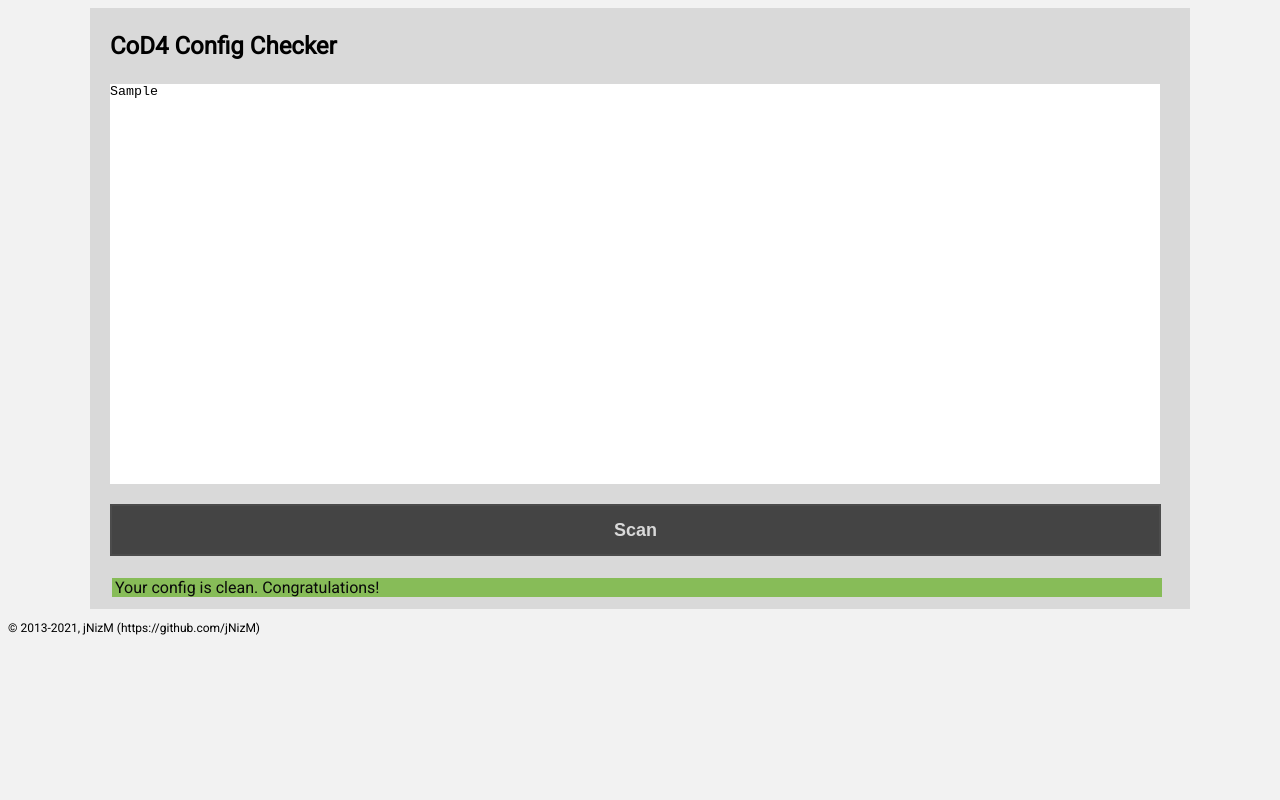
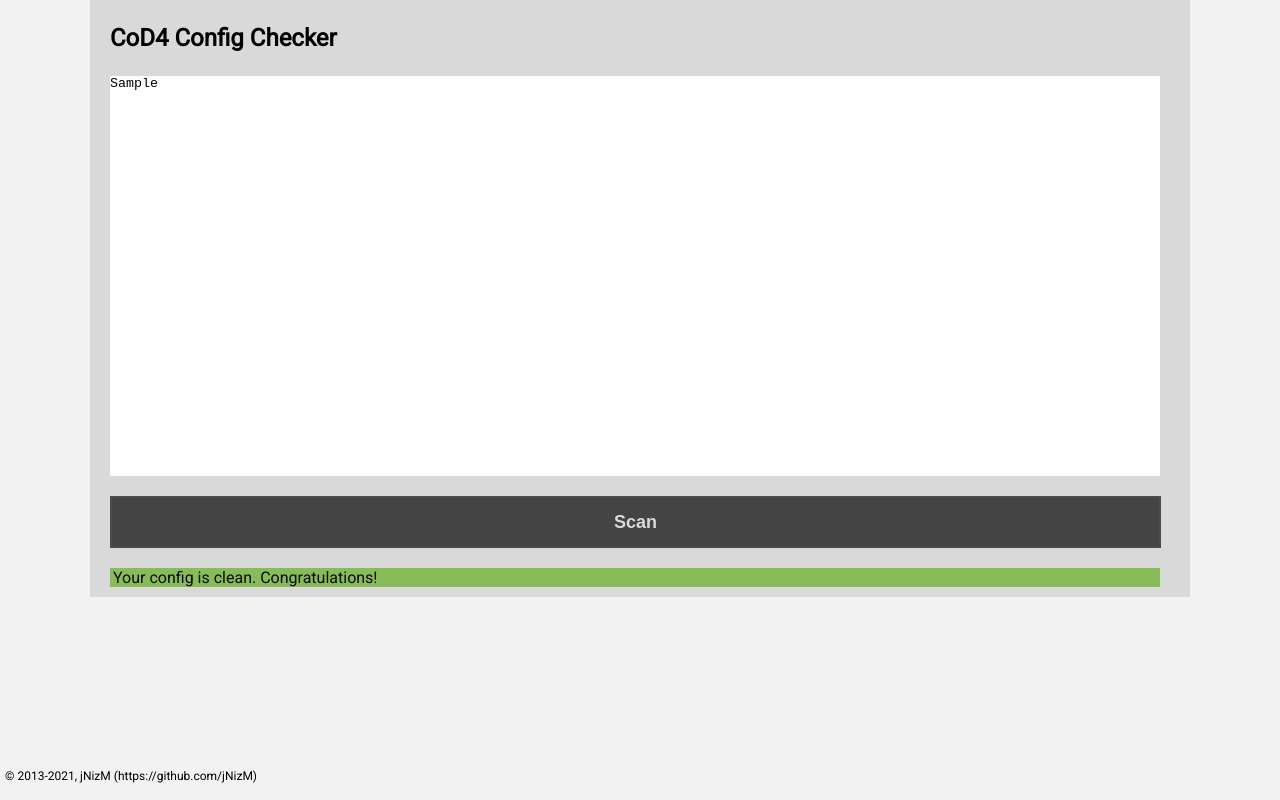
Before and after one commit to tipsy-cod/tipsy-cod.github.io, a plain HTML site: page index.html in a window 1280 px wide. Both pictures are taken after typing "Sample" into the empty fields and a click on the button "Scan". Drawn offline with Linux system fonts and the light colour scheme.

Commit message:
small changes

```diff
--- a/css/style.css
+++ b/css/style.css
@@ -4,10 +4,20 @@ body
 {
 	background-color: #F2F2F2;
 	font-family: 'Roboto';
+	margin: 0;
+	display: flex;
+	flex-direction: column;
+	min-height: 100vh;
 }
 
-footer
+.spacer
 {
+	flex: 1;
+}
+
+.footer
+{
+	margin: 5px;
 	font-size: 12px;
 }
 
@@ -18,7 +28,7 @@ footer
 
 .orange
 {
-	background-color: #E77E22;
+	background-color: #FAC75A;
 }
 
 .green
@@ -77,7 +87,7 @@ ul
 {
 	list-style-type: none;
 	margin: 10px 20px 10px 20px;
-	padding: 2px;
+	padding: 0;
 }
 
 ul li
@@ -95,6 +105,7 @@ ul li
 {
 	background: transparent;
 	border: 2px solid transparent;
+	border-radius: 0px;
 	box-sizing: border-box;
 	cursor: pointer;
 	font-size: 18px;
--- a/index.html
+++ b/index.html
@@ -23,11 +23,13 @@
 		</ul>
 		<small></small>
 	</div>
+
+	<div class="spacer"></div>
+	<footer class="footer">
+		<p>&#169 2013-2021, jNizM (https://github.com/jNizM)</p>
+	</footer>
 </body>
 
-	<footer>
-		<p>&#169 2013-2021, jNizM (https://github.com/jNizM)</p>
-	</footer>
+<script src="js/checkcfg.js"></script>
 
-	<script src="js/checkcfg.js"></script>
 </html>
```
Lines whose indentation alone changed are shown as unchanged.
